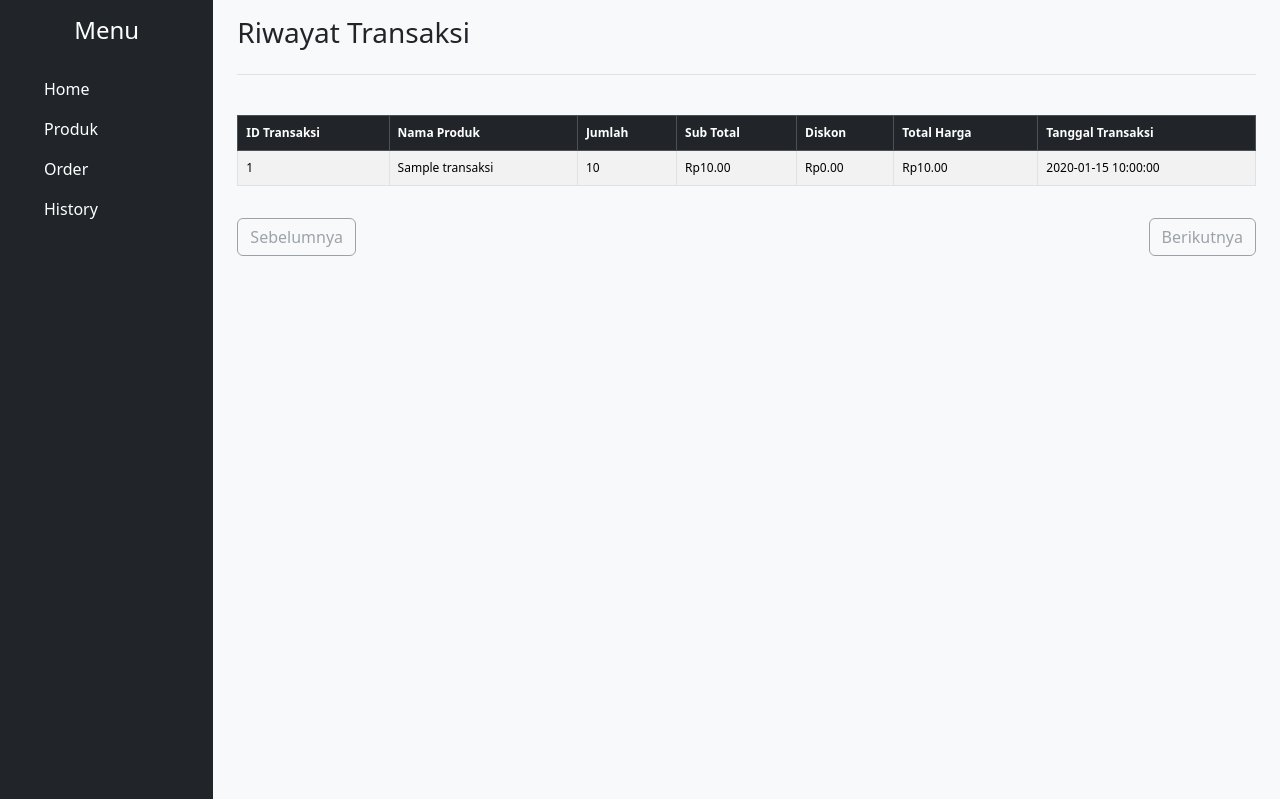
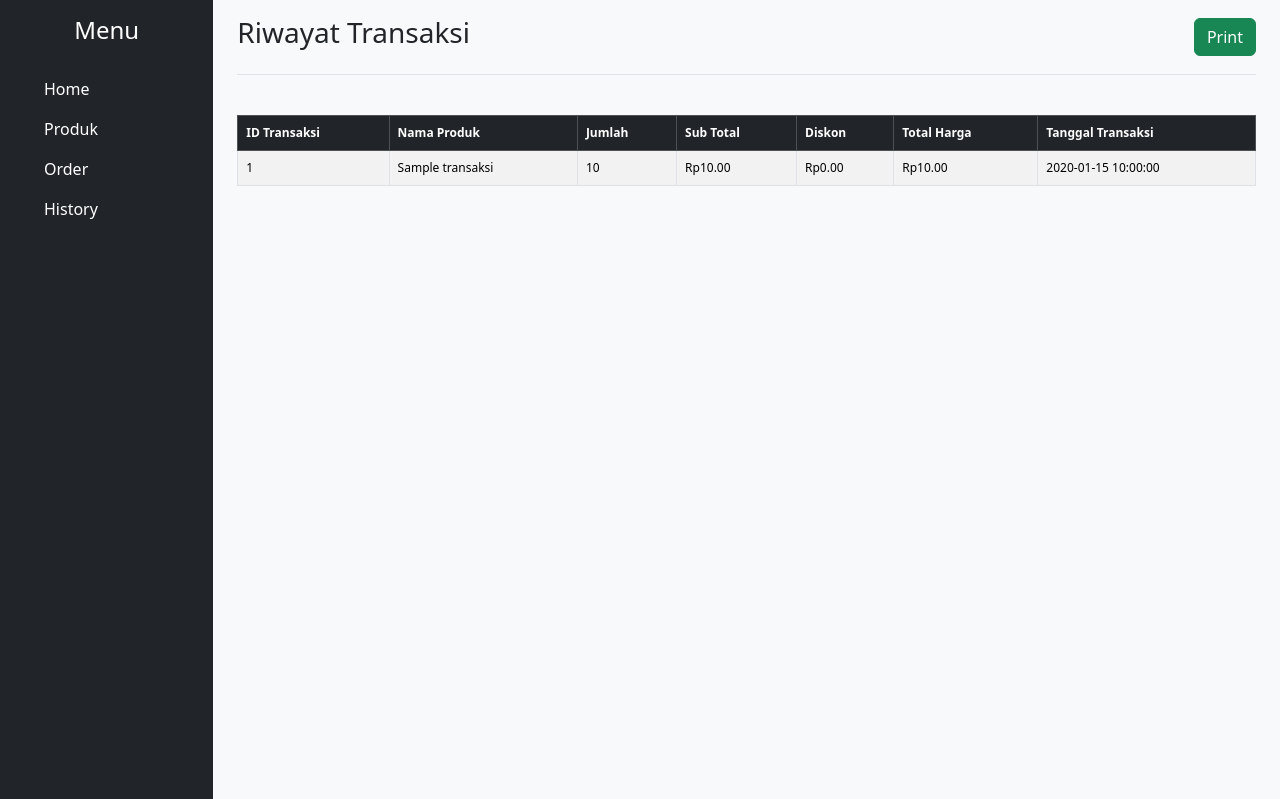
Before and after one commit to Arigta/DiskonAppWeb, a PHP site: page /riwayat.php in a window 1280 px wide. Shown: the top 799 px of the page. Run offline with PHP 8.4, Linux system fonts and the light colour scheme; tables that the repository leaves empty or names only in its code hold one stand-in row (values such as "Sample post").

Commit message:
menambahkan fungsi print

```diff
--- a/riwayat.php
+++ b/riwayat.php
@@ -6,29 +6,20 @@ $title = "History";
 $header = '
 <div class="d-flex justify-content-between align-items-center py-3 border-bottom">
     <h3>Riwayat Transaksi</h3>
+    <button onclick="printTable()" class="btn btn-success">Print</button>
 </div>';
 
 // Konten utama halaman
 ob_start(); // Mulai output buffering untuk menangkap konten
 include 'koneksi.php';
 
-// Pagination konfigurasi
-$limit = 10; // Jumlah data per halaman
-$page = isset($_GET['page']) ? (int)$_GET['page'] : 1; // Halaman saat ini
-$offset = ($page - 1) * $limit; // Offset untuk query
-
-// Hitung total data
-$total_query = $conn->query("SELECT COUNT(*) AS total FROM transaksi");
-$total_data = $total_query->fetch_assoc()['total'];
-$total_pages = ceil($total_data / $limit);
-
-// Query untuk mengambil data transaksi dengan limit dan offset
-$result = $conn->query("SELECT * FROM transaksi LIMIT $limit OFFSET $offset");
+// Query untuk mengambil semua data transaksi
+$result = $conn->query("SELECT * FROM transaksi");
 
 // Tampilkan tabel riwayat transaksi
 echo '
-<div class="table-responsive mt-4">
-    <table class="table table-striped table-bordered">
+<div class="table-responsive mt-4" style="max-height: 500px; overflow-y: auto;">
+    <table class="table table-striped table-bordered" id="transactionTable">
         <thead class="table-dark">
             <tr>
                 <th>ID Transaksi</th>
@@ -48,7 +39,7 @@ while ($row = $result->fetch_assoc()) {
             <td>{$row['nama_produk']}</td>
             <td>{$row['jumlah']}</td>
             <td>Rp" . number_format($row['sub_total'], 2) . "</td>
-             <td>Rp" . number_format($row['diskon'], 2) . "</td>
+            <td>Rp" . number_format($row['diskon'], 2) . "</td>
             <td>Rp" . number_format($row['total_harga'], 2) . "</td>
             <td>{$row['tanggal_transaksi']}</td>
           </tr>";
@@ -58,25 +49,19 @@ echo '</tbody>
     </table>
 </div>';
 
-// Tombol pagination
-echo '<div class="d-flex justify-content-between align-items-center mt-3">';
-if ($page > 1) {
-    $prev_page = $page - 1;
-    echo "<a href='?page=$prev_page' class='btn btn-outline-primary'>Sebelumnya</a>";
-} else {
-    echo "<button class='btn btn-outline-secondary' disabled>Sebelumnya</button>";
-}
-
-if ($page < $total_pages) {
-    $next_page = $page + 1;
-    echo "<a href='?page=$next_page' class='btn btn-outline-primary ms-auto'>Berikutnya</a>";
-} else {
-    echo "<button class='btn btn-outline-secondary ms-auto' disabled>Berikutnya</button>";
-}
-echo '</div>';
-
 $content = ob_get_clean(); // Tangkap konten tabel ke dalam variabel $content
 
 // Sertakan template untuk menampilkan halaman
 include 'template.php';
+
 ?>
+
+<script>
+function printTable() {
+    var printContent = document.getElementById("transactionTable").outerHTML;
+    var originalContent = document.body.innerHTML;
+    document.body.innerHTML = "<h2>Riwayat Transaksi</h2>" + '<br>' + printContent + '<footer class="bg-dark text-white text-center py-3">';
+    window.print();
+    document.body.innerHTML = originalContent;
+}
+</script>
```
